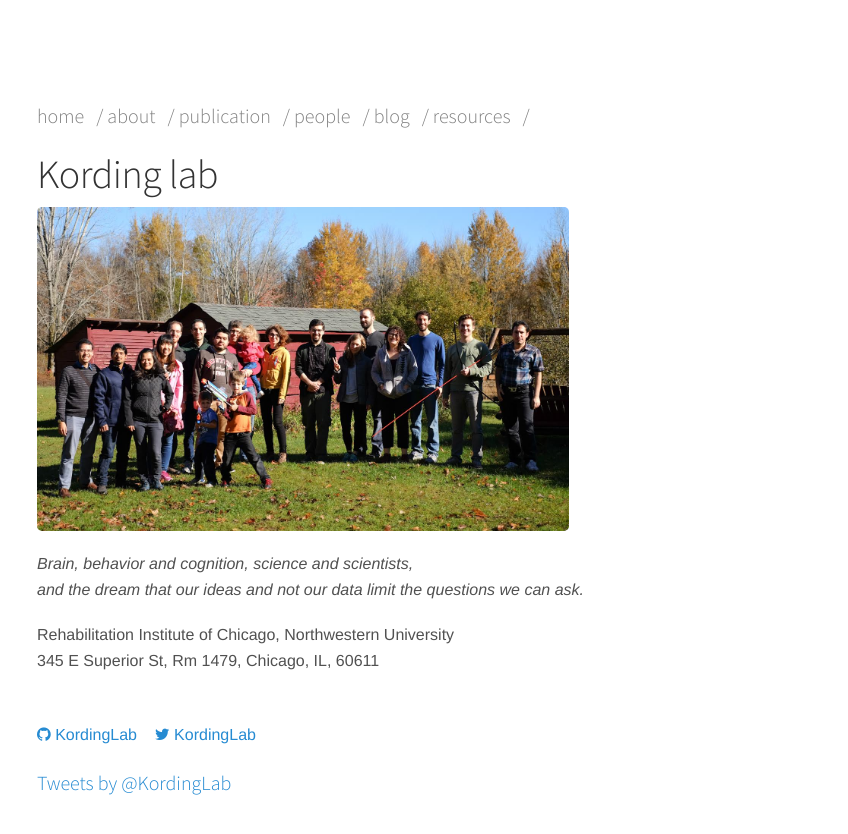
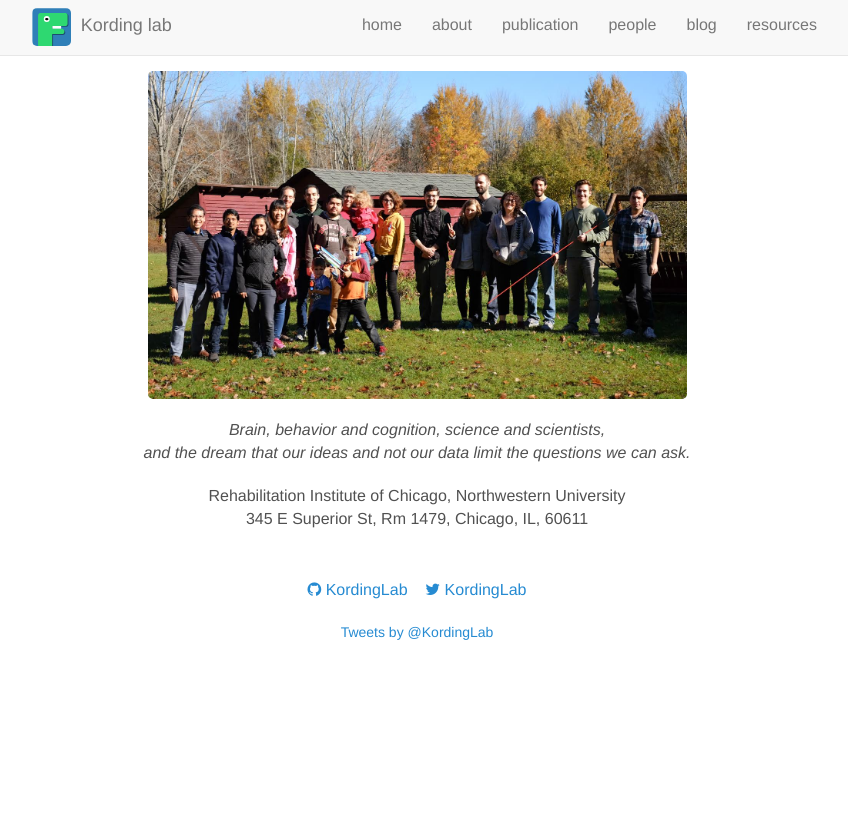
Before and after one commit to KordingLab/KordingLab.github.io, a Jekyll site: the page built from index.html, in a window 1280 px wide. Shown: the top 834 px of the page, without its empty margins (223-1071 px from the left). Built offline with Jekyll 4.4.1, drawn with Linux system fonts in a browser that asks for light colours; nearby versions of some CDN libraries; comment, search, counter and statistics services are not loaded.

Commit message:
Fixed navbar top and GA (Close #9 and Close #13 and Close #7)

```diff
--- a/_includes/navbar.html
+++ b/_includes/navbar.html
@@ -1,6 +1,30 @@
-<nav style="padding-bottom: 1em;" class="masthead-nav">
-  {% for nav in site.nav %}
-  <a style="color: gray; text-decoration: none;" href="{{ nav.href }}">{{ nav.name }}&nbsp&nbsp&nbsp/</a>
-  {% endfor %}
-  <br>
+<nav class="navbar navbar-default navbar-fixed-top">
+        <div class="container">
+            <!-- Brand and toggle get grouped for better mobile display -->
+            <div class="navbar-header page-scroll">
+                <button type="button" class="navbar-toggle" data-toggle="collapse" data-target="#bs-example-navbar-collapse-1">
+                    <span class="sr-only">Toggle navigation</span>
+                    <span class="icon-bar"></span>
+                    <span class="icon-bar"></span>
+                    <span class="icon-bar"></span>
+                </button>
+                <a class='navbar-brand page-scroll' href='/'>
+              <img style="float:left; margin-right: 10px; max-height: 38px; max-width:45px; margin-top: -7px;vertical-align:middle;" src="/images/logo/klab_logo_only.svg">
+              <span style='text-decoration:none;'>{{ site.name }}</span>
+              </a>
+            </div>
+
+            <!-- Collect the nav links, forms, and other content for toggling -->
+            <div class="collapse navbar-collapse" id="bs-example-navbar-collapse-1">
+                <ul class="nav navbar-nav navbar-right">
+                    <ul class="nav navbar-nav navbar-right">
+                      {% for nav in site.nav %}
+                      <li><a class='name' href="{{ nav.href }}">{{ nav.name }}</a></li>
+                      {% endfor %}
+                    </ul>
+                </ul>
+            </div>
+            <!-- /.navbar-collapse -->
+        </div>
+        <!-- /.container-fluid -->
 </nav>
--- a/_layouts/default.html
+++ b/_layouts/default.html
@@ -9,9 +9,9 @@
   <link rel="stylesheet" type="text/css" href="//fonts.googleapis.com/css?family=Roboto" />
   <link href='http://fonts.googleapis.com/css?family=Molengo' rel='stylesheet' type='text/css'>
   <link rel="stylesheet" href="https://maxcdn.bootstrapcdn.com/font-awesome/4.5.0/css/font-awesome.min.css">
+  <link href="https://maxcdn.bootstrapcdn.com/bootstrap/3.3.6/css/bootstrap.min.css" rel="stylesheet" integrity="sha384-1q8mTJOASx8j1Au+a5WDVnPi2lkFfwwEAa8hDDdjZlpLegxhjVME1fgjWPGmkzs7" crossorigin="anonymous">
   <script type="text/javascript" src="http://cdn.mathjax.org/mathjax/latest/MathJax.js?config=TeX-AMS-MML_HTMLorMML"></script>
   <link rel="stylesheet" href="{{ site.baseurl }}/style.css">
-
   <!-- favicon -->
   <link rel="shortcut icon" href="{{ site.url }}/favicon.ico">
   <link rel="shortcut icon" href="{{ site.url }}/favicon.png">
@@ -27,7 +27,6 @@
   <meta property="og:locale" content="en_US">
   <meta property="og:type" content="article">
   <meta property="og:url" content="{{ canonical }}">
-  <!-- <meta property="og:title" content="{{ site.title }}"> -->
   <meta property="og:title" content="{% if page.title %}{{ page.title }}{% else %}{{ site.title }}{% endif %}">
   <meta property="og:site_name" content="{{ site.title }}">
   <meta property="og:description" content="{{ description | strip_html | condense_spaces | truncate:150 }}" />
@@ -57,11 +56,21 @@ s.setAttribute('data-timestamp', +new Date());
 </script>
 <noscript>Please enable JavaScript to view the <a href="https://disqus.com/?ref_noscript" rel="nofollow">comments powered by Disqus.</a></noscript>
 
-<body>
-  <div class="container">
+<body id="page-top" style="padding-top: 70px;">
+
     {% include navbar.html %}
     {{ content }}
-  </div>
-  <script id="dsq-count-scr" src="//kordinglab.disqus.com/count.js" async></script>
+
+    <script id="dsq-count-scr" src="//kordinglab.disqus.com/count.js" async></script>
+    <script src="http://code.jquery.com/jquery-2.2.1.min.js"></script>
+    <script src="https://maxcdn.bootstrapcdn.com/bootstrap/3.3.6/js/bootstrap.min.js" integrity="sha384-0mSbJDEHialfmuBBQP6A4Qrprq5OVfW37PRR3j5ELqxss1yVqOtnepnHVP9aJ7xS" crossorigin="anonymous"></script>
+    <script type="text/javascript">
+    var gaJsHost = (("https:" == document.location.protocol) ? "https://ssl." : "http://www.");
+    document.write(unescape("%3Cscript src='" + gaJsHost + "google-analytics.com/ga.js' type='text/javascript'%3E%3C/script%3E"));
+    </script>
+    <script type="text/javascript">
+    var pageTracker = _gat._getTracker("UA-34145995-1");
+    pageTracker._trackPageview();
+    </script>
 </body>
 </html>
--- a/_layouts/page.html
+++ b/_layouts/page.html
@@ -1,7 +1,7 @@
 ---
 layout: default
 ---
-<div class="content page">
+<div class="container content page">
   <!-- <h1 class="page-title">{{ page.title }}</h1> -->
   {{ content }}
 </div>
--- a/index.html
+++ b/index.html
@@ -1,16 +1,13 @@
 ---
 layout: default
 ---
-<header class="masthead">
-  <h1 class="masthead-title">
-    {{ site.name }}
-  </h1>
 
+<div class='container'>
+    <header class="masthead text-center">
       <div style="width:1px; height:1px; visibility:hidden; overflow:hidden">
-    <img src="/images/people/michigan2.jpg" />
+        <img class='img-responsive center-block' src="/images/people/michigan2.jpg" />
       </div>
-
-  <img src="/images/people/michigan1.jpg" width="70%" height="70%" onmouseover="this.src='/images/people/michigan2.jpg'" width="70%" height="70%" onmouseout="this.src='/images/people/michigan1.jpg'" width="70%" height="70%" /></a>
+      <img class='img-responsive center-block' src="/images/people/michigan1.jpg" width="70%" height="70%" onmouseover="this.src='/images/people/michigan2.jpg'" width="70%" height="70%" onmouseout="this.src='/images/people/michigan1.jpg'" width="70%" height="70%" />
 
       <p><em>Brain, behavior and cognition, science and scientists, <br>
         and the dream that our ideas and not our data limit the questions we can ask.</em></p>
@@ -20,10 +17,11 @@ layout: default
         <span style="display: block; margin-bottom: 3em"></span>
 
       <a href="https://github.com/KordingLab"><i class="fa fa-github"></i> KordingLab</a>&nbsp;&nbsp;&nbsp;
-  <a href="https://twitter.com/KordingLab"><i class="fa fa-twitter"></i> KordingLab</a></h4>
+      <a href="https://twitter.com/KordingLab"><i class="fa fa-twitter"></i> KordingLab</a>
       </p>
 
       <a class="twitter-timeline" href="https://twitter.com/KordingLab" data-widget-id="695051708246941697">Tweets by @KordingLab</a>
       <script>!function(d,s,id){var js,fjs=d.getElementsByTagName(s)[0],p=/^http:/.test(d.location)?'http':'https';if(!d.getElementById(id)){js=d.createElement(s);js.id=id;js.src=p+"://platform.twitter.com/widgets.js";fjs.parentNode.insertBefore(js,fjs);}}(document,"script","twitter-wjs");</script>
 
     </header>
+</div>
--- a/style.scss
+++ b/style.scss
@@ -276,12 +276,12 @@ tbody tr:nth-child(odd) th {
 
 .container {
   max-width: 40rem;
-  padding: 2rem 1.5rem;
+//  padding: 2rem 1.5rem;
   margin-left:  auto;
   margin-right: auto;
 
   @media (min-width: 40rem){
-    padding: 5rem 1rem;
+//    padding: 5rem 1rem;
   }
 }
 
```
Also changed, not shown: images/logo/klab_logo_only.svg (added). Lines whose indentation alone changed are shown as unchanged.
